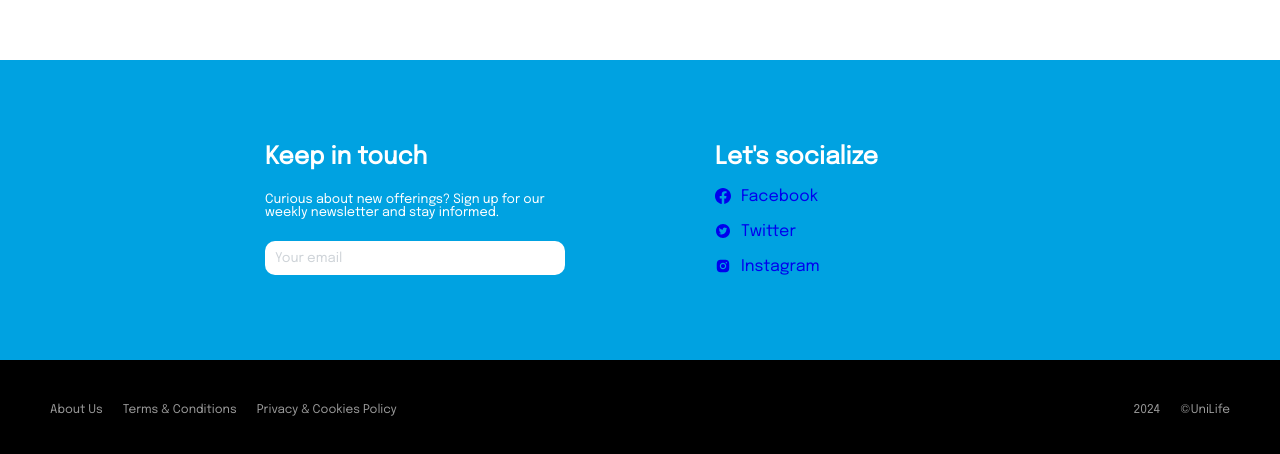
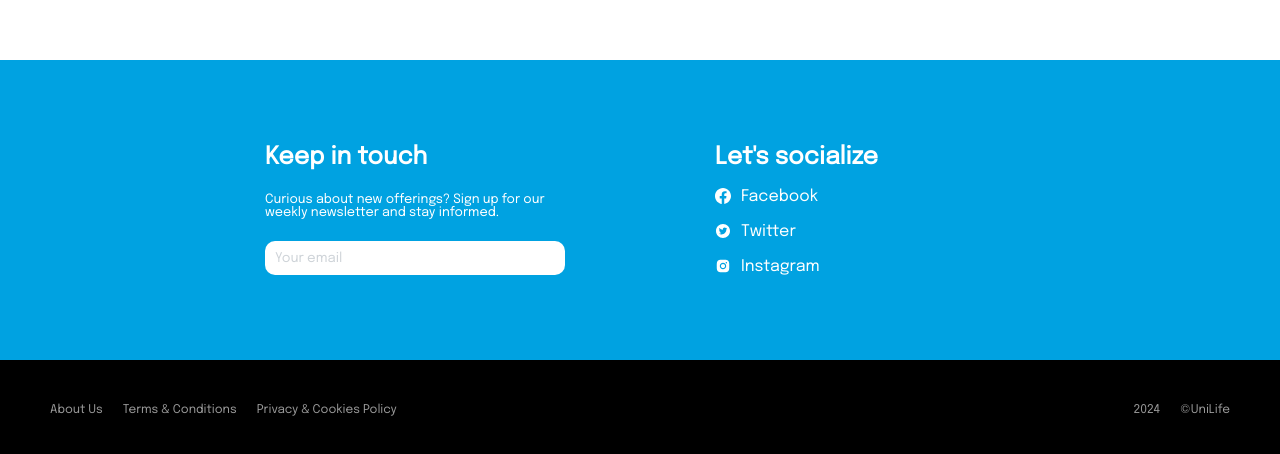
Before and after one commit to hamitLicina/UniLife, a React (Vite) app: page /shortlist in a window 1280 px wide. Shown: the part 730-1184 px from the top of the page. Built offline with nearby package versions, Linux system fonts and the light colour scheme; the HTML template or start-up script is replaced by a standard one.

Commit message:
style={{ color: 'inherit' }} solved changing color problem

```diff
--- a/src/components/Footer/Footer.jsx
+++ b/src/components/Footer/Footer.jsx
@@ -66,19 +66,19 @@ function Footer() {
         <div className='socialize'>
           <h2>Let&apos;s socialize</h2>
           <div className='social-link'>
-            <a href="https://www.facebook.com/hlicina/" target="_blank">
+            <a href="https://www.facebook.com/hlicina/" target="_blank" style={{ color: 'inherit' }} >
               <BsFacebook />
               <p>Facebook</p>
             </a>
           </div>
           <div className='social-link'>
-            <a href="https://twitter.com/HamitLICINA" target="_blank">
+            <a href="https://twitter.com/HamitLICINA" target="_blank" style={{ color: 'inherit' }} >
               <AiFillTwitterCircle />
               <p>Twitter</p>
             </a>
           </div>
           <div className='social-link'>
-            <a href="https://www.instagram.com/hamitlicina/" target="_blank">
+            <a href="https://www.instagram.com/hamitlicina/" target="_blank" style={{ color: 'inherit' }} >
               <AiFillInstagram />
               <p>Instagram</p>
             </a>
```
